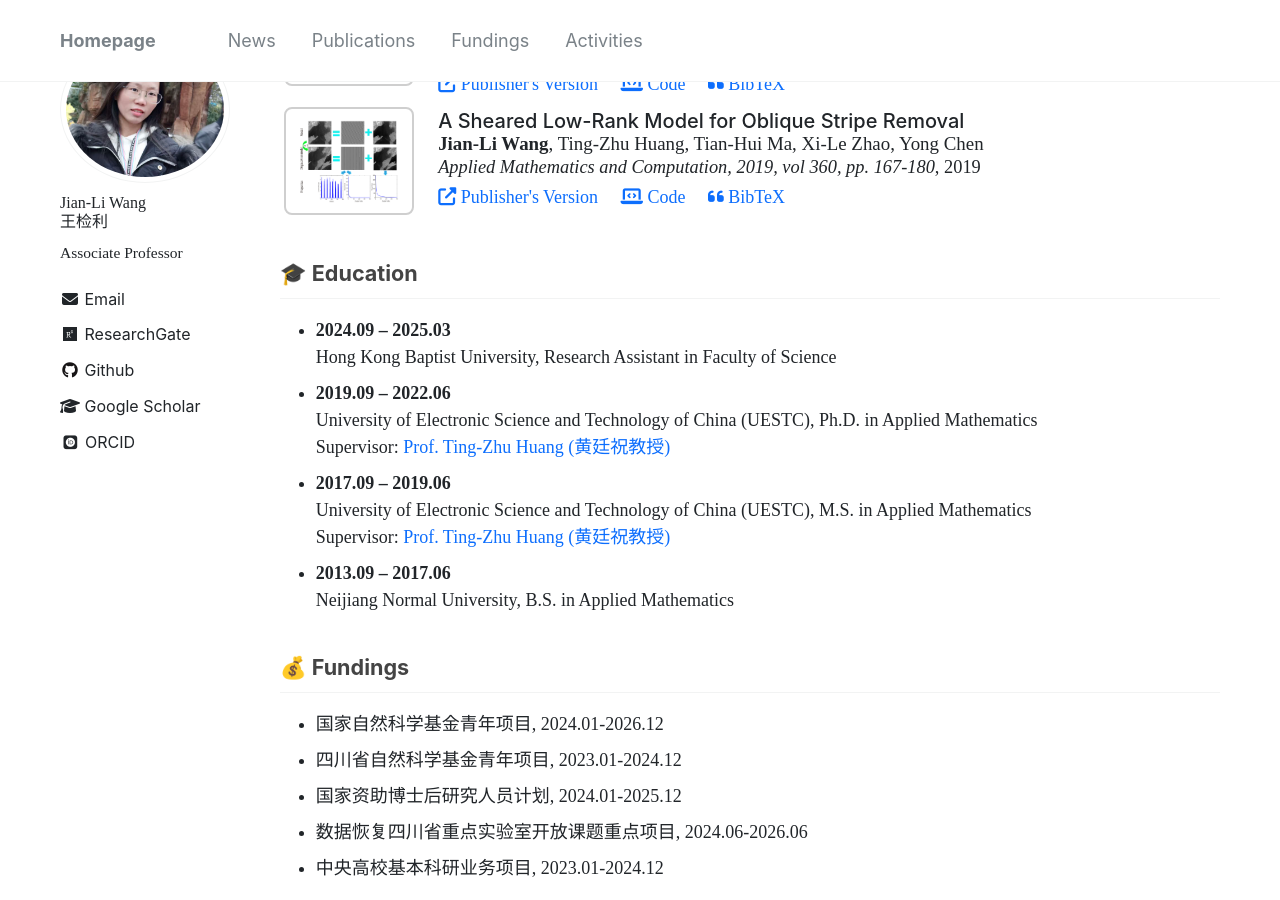
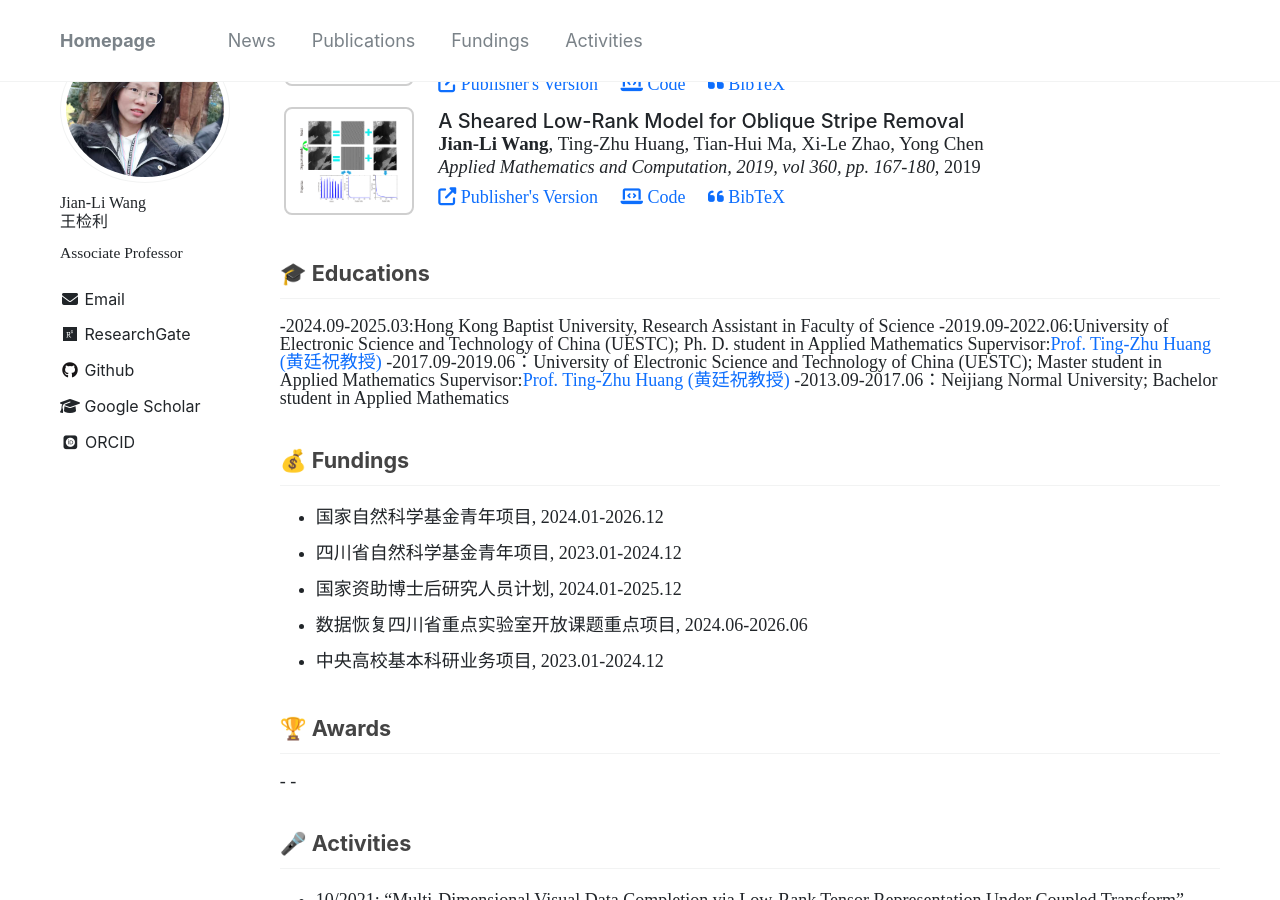
Before and after one commit to wangjianli123/wangjianli123.github.io, a Jekyll site: the page built from _pages/homepage.md, in a window 1280 px wide and 900 px high, scrolled down 3837 px. Built offline with Jekyll 4.4.1, drawn with Linux system fonts in a browser that asks for light colours; nearby versions of some CDN libraries; some web fonts are replaced; comment, search, counter and statistics services are not loaded.

Commit message:
Update homepage.md

```diff
--- a/_pages/homepage.md
+++ b/_pages/homepage.md
@@ -106,41 +106,11 @@ My current research interests include tensor modeling and computing, high-dimens
 - IEEE Transactions on Circuits and Systems for Video Technology (IEEE TCSVT), Reviewer
 - IEEE Transactions on Computational Imaging (IEEE TCI), Reviewer
 -->
-<h2 id="education" class="section-title">
-  🎓 Education
-</h2>
-
-<ul class="edu-list">
-
-<li>
-<strong>2024.09 – 2025.03</strong><br>
-Hong Kong Baptist University, Research Assistant in Faculty of Science
-</li>
-
-<li>
-<strong>2019.09 – 2022.06</strong><br>
-University of Electronic Science and Technology of China (UESTC), Ph.D. in Applied Mathematics<br>
-Supervisor:
-<a href="https://www.math.uestc.edu.cn/info/1081/2041.htm" target="_blank">
-Prof. Ting-Zhu Huang (黄廷祝教授)
-</a>
-</li>
-
-<li>
-<strong>2017.09 – 2019.06</strong><br>
-University of Electronic Science and Technology of China (UESTC), M.S. in Applied Mathematics<br>
-Supervisor:
-<a href="https://www.math.uestc.edu.cn/info/1081/2041.htm" target="_blank">
-Prof. Ting-Zhu Huang (黄廷祝教授)
-</a>
-</li>
-
-<li>
-<strong>2013.09 – 2017.06</strong><br>
-Neijiang Normal University, B.S. in Applied Mathematics
-</li>
-
-</ul>
+<h2 id="educations" class="section-title"> 🎓 Educations </h2>
+-2024.09-2025.03:Hong Kong Baptist University, Research Assistant in Faculty of Science
+-2019.09-2022.06:University of Electronic Science and Technology of China (UESTC); Ph. D. student in Applied Mathematics Supervisor:[Prof. Ting-Zhu Huang (黄廷祝教授)](https://www.math.uestc.edu.cn/info/1081/2041.htm)
+-2017.09-2019.06：University of Electronic Science and Technology of China (UESTC); Master student in Applied Mathematics Supervisor:[Prof. Ting-Zhu Huang (黄廷祝教授)](https://www.math.uestc.edu.cn/info/1081/2041.htm)
+-2013.09-2017.06：Neijiang Normal University; Bachelor student in Applied Mathematics
 
 <h2 id="fundings" class="section-title">
   💰 Fundings
```
